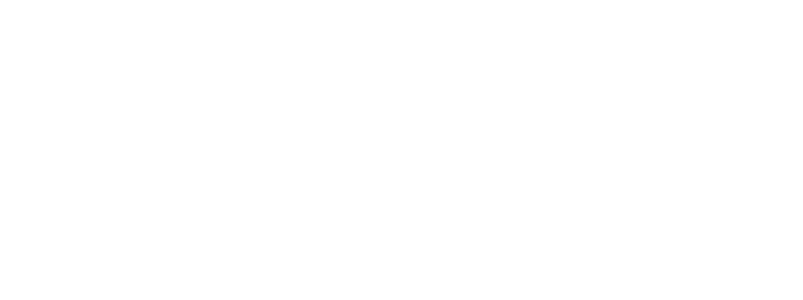
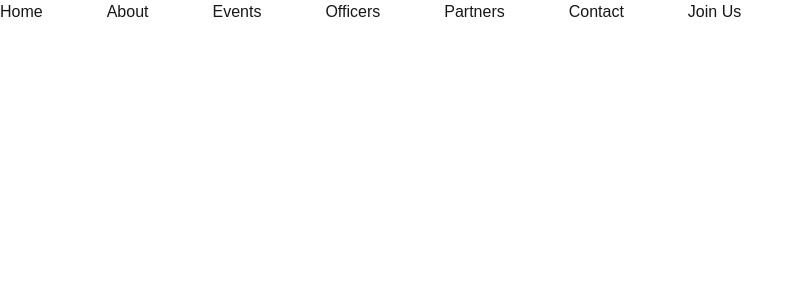
Before and after one commit to Ether-Lucky/DevCon-Laguna_Website, a Next.js app in the folder devcon/: page / in a window 1280 px wide. Shown: the top 300 px of the page, without its empty margins (0-803 px from the left). Built offline with nearby package versions, Linux system fonts and the light colour scheme.

Commit message:
chore: partial layout of navbar

```diff
--- a/devcon/app/page.tsx
+++ b/devcon/app/page.tsx
@@ -1,9 +1,15 @@
 import Image from "next/image";
+import NavLinks from "@/components/ui/nav-links";
 
 export default function Home() {
   return (
     <>
-      <nav></nav>
+      <nav className='flex flex-row gap-16'>
+        {/* Logo */}
+        <NavLinks />
+        <button>Join Us</button>
+        {/* Theme Button */}
+      </nav>
       <main></main>
       <footer></footer>
     </>
--- /dev/null
+++ b/devcon/components/ui/nav-links.tsx
@@ -0,0 +1,33 @@
+'use client';
+
+import Link from 'next/link';
+// import { usePathname } from 'next/navigation';
+// import clsx from 'clsx';
+
+const links = [
+  { name: 'Home', href: '/' },
+  { name: 'About', href: '/#about' },
+  { name: 'Events', href: '/#events' },
+  { name: 'Officers', href: '/#officers' },
+  { name: 'Partners', href: '/#partners' },
+  { name: 'Contact', href: '/#contact' },
+];
+
+export default function NavLinks() {
+  // const pathname = usePathname();
+
+  return (
+    <>
+      {links.map((link) => {
+        return (
+          <Link
+            key={link.name}
+            href={link.href}
+          >
+            <p className="hidden md:block">{link.name}</p>
+          </Link>
+        );
+      })}
+    </>
+  );
+}
```
Also changed, not shown: devcon/public/icon/dark-theme.svg (added), devcon/public/icon/light-theme.svg (added).
